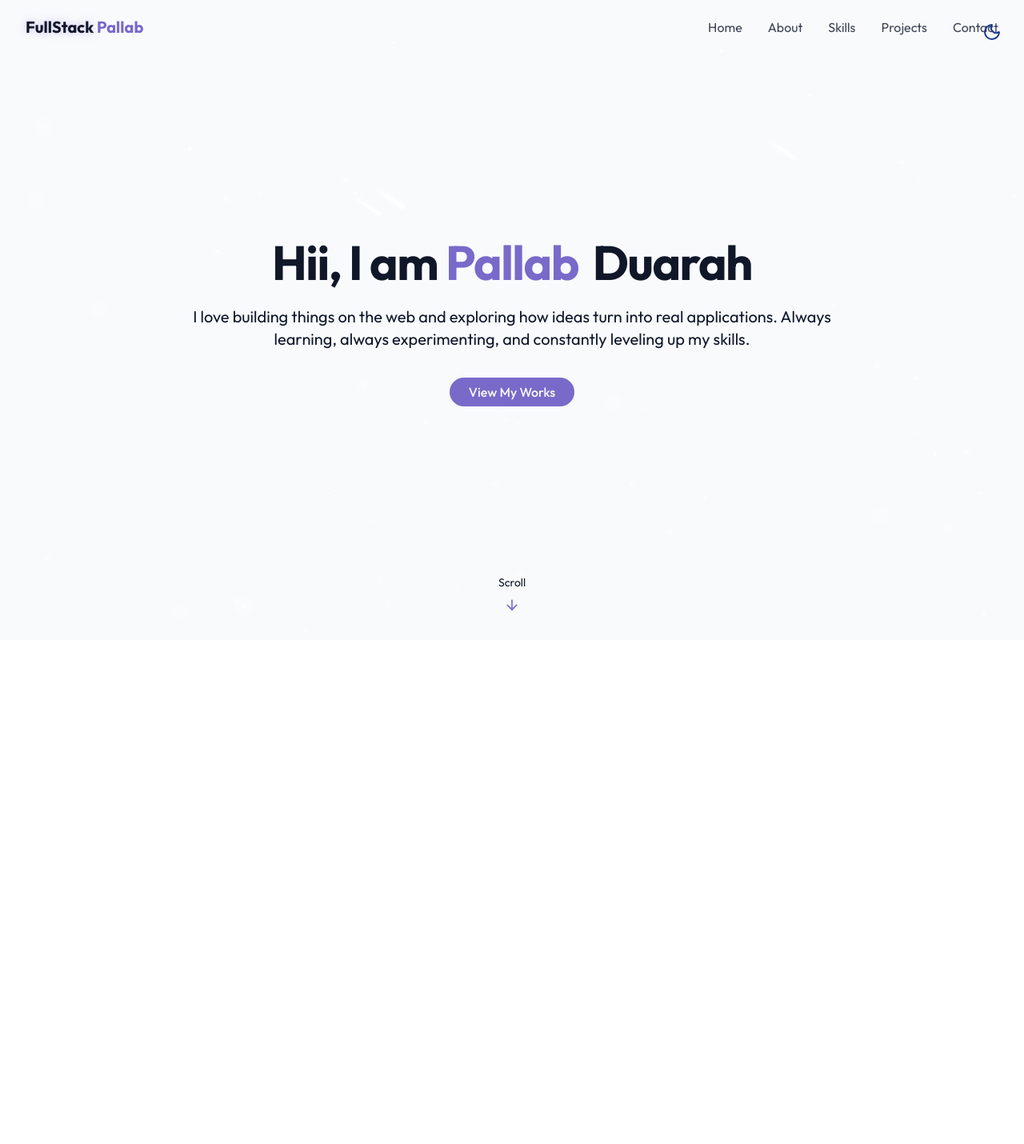
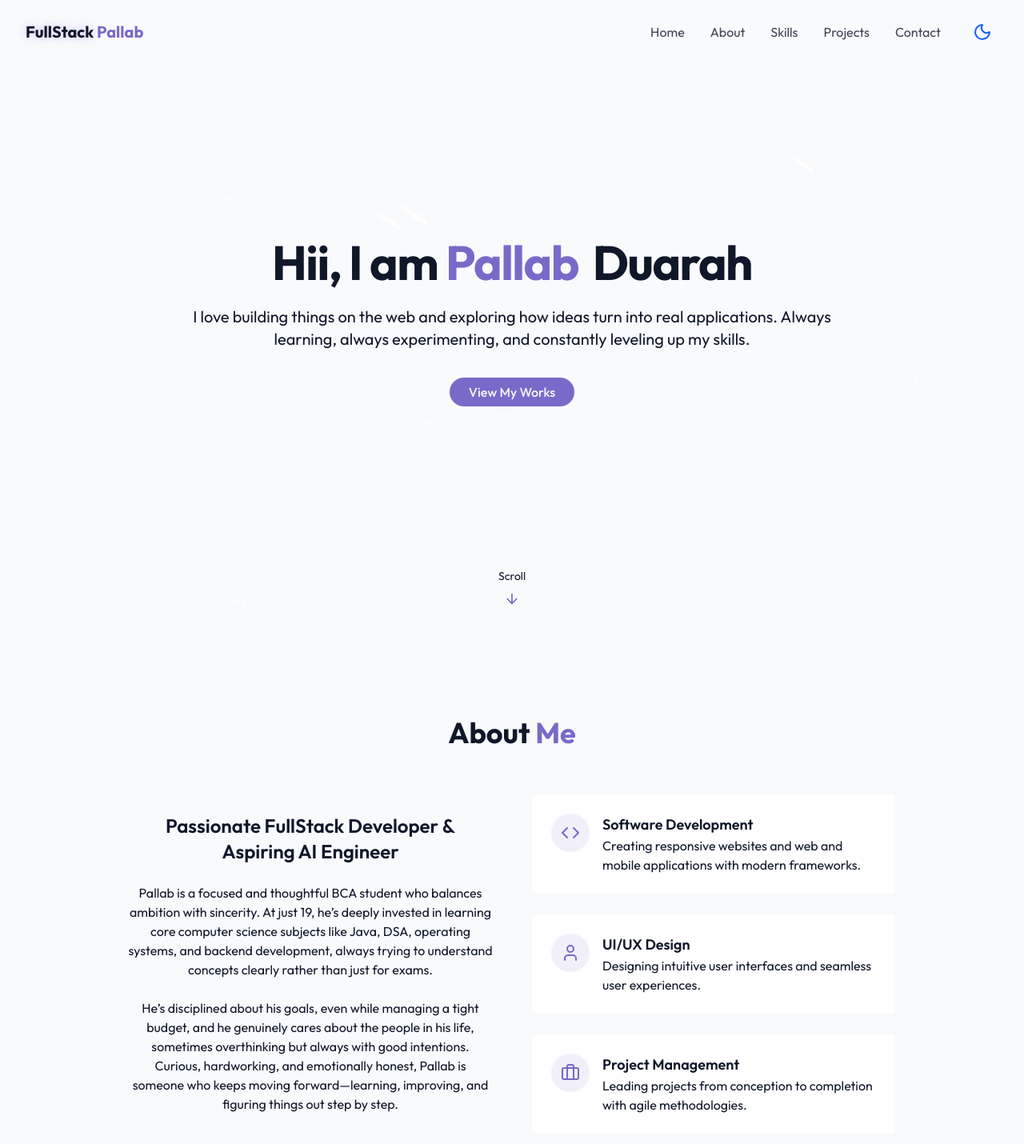
Before and after one commit to Coder-Pallab/FUTURE_FS_01, a React (Vite) app in the folder portfolio/: page / in a window 1280 px wide. Shown: the top 1430 px of the page at 80% size. Before the commit the page ends 800 px from the top, so only its background shows below. Built offline with nearby package versions, Linux system fonts and the light colour scheme.

Commit message:
about section

```diff
--- /dev/null
+++ b/portfolio/src/components/AboutSection.jsx
@@ -0,0 +1,78 @@
+import { Briefcase, Code, User } from 'lucide-react'
+import React from 'react'
+
+const AboutSection = () => {
+  return (
+    <section id='about' className='py-24 px-4 relative'>
+      {" "}
+      <div className='container mx-auto max-w-5xl'>
+        <h2 className='text-3xl md:text-4xl font-bold max-w-5xl'>
+          About <span className='text-primary'> Me</span>
+        </h2>
+
+        <div className='grid grid-cols-1 md:grid-cols-2 gap-12 items-center '>
+          <div className='mt-20 space-y-6'>
+            <h3 className='text-2xl font-semibold'>Passionate FullStack Developer & Aspiring AI Engineer</h3>
+
+            <p className='text-muted-foreground'>
+              Pallab is a focused and thoughtful BCA student who balances ambition with sincerity. At just 19, he’s deeply invested in learning core computer science subjects like Java, DSA, operating systems, and backend development, always trying to understand concepts clearly rather than just for exams.
+            </p>
+            <p className='text-muted-foreground'>
+              He’s disciplined about his goals, even while managing a tight budget, and he genuinely cares about the people in his life, sometimes overthinking but always with good intentions. Curious, hardworking, and emotionally honest, Pallab is someone who keeps moving forward—learning, improving, and figuring things out step by step.
+            </p>
+
+            <div className='flex flex-col sm:flex-row gap-4 pt-4 justify-center'>
+              <a href='#contact' className='cosmic-button'>
+                {" "}
+                Get in touch</a>
+
+                <a href='#' className='px-6 py-2 rounded-full border border-primary text-primary hover:bg-primary/10 transition-colors duration-300'>
+                {" "}
+                Download Resume</a>
+
+            </div>
+          </div>
+
+          <div className='grid grid-cols-1 gap-6'>
+            <div className='gradient-border p-6 card-hover'>
+              <div className='flex items-start gap-4'>
+                <div className='p-3 rounded-full bg-primary/10'>
+                <Code className='h-6 w-6 text-primary'/>
+                </div>
+                <div className='text-left'>
+                  <h3 className='font-semibold text-lg'> Software Development</h3>
+                  <p className='text-muted-foreground'>Creating responsive websites and web and mobile applications with modern frameworks.</p>
+                </div>
+              </div>
+            </div>
+            <div className='gradient-border p-6 card-hover'>
+              <div className='flex items-start gap-4'>
+                <div className='p-3 rounded-full bg-primary/10'>
+                <User className='h-6 w-6 text-primary'/>
+                </div>
+                <div className='text-left'>
+                  <h3 className='font-semibold text-lg'> UI/UX Design</h3>
+                  <p className='text-muted-foreground'>Designing intuitive user interfaces and seamless user experiences.</p>
+                </div>
+              </div>
+            </div>
+            <div className='gradient-border p-6 card-hover'>
+              <div className='flex items-start gap-4'>
+                <div className='p-3 rounded-full bg-primary/10'>
+                <Briefcase className='h-6 w-6 text-primary'/>
+                </div>
+                <div className='text-left'>
+                  <h3 className='font-semibold text-lg'> Project Management</h3>
+                  <p className='text-muted-foreground'>Leading projects from conception to completion with agile methodologies.</p>
+                </div>
+              </div>
+            </div>
+
+          </div>
+        </div>
+      </div>
+    </section>
+  )
+}
+
+export default AboutSection
--- a/portfolio/src/components/Navbar.jsx
+++ b/portfolio/src/components/Navbar.jsx
@@ -1,7 +1,7 @@
-import React, { useEffect, useState } from 'react'
-import { cn } from '../lib/utils'
-import { Menu, X } from 'lucide-react';
-
+import React, { useEffect, useState } from "react";
+import { cn } from "../lib/utils";
+import { Menu, X } from "lucide-react";
+import ThemeToggle from "./ThemeToggle";
 
 const navItems = [
   { name: "Home", href: "#hero" },
@@ -9,60 +9,88 @@ const navItems = [
   { name: "Skills", href: "#skills" },
   { name: "Projects", href: "#projects" },
   { name: "Contact", href: "#contact" },
-]
+];
+
 const Navbar = () => {
-
   const [isScrolled, setIsScrolled] = useState(false);
   const [isMenuOpen, setIsMenuOpen] = useState(false);
 
   useEffect(() => {
     const handleScroll = () => {
-            setIsScrolled(window.screenY > 10)
-        }
+      setIsScrolled(window.scrollY > 10);
+    };
 
     window.addEventListener("scroll", handleScroll);
+    return () => window.removeEventListener("scroll", handleScroll);
+  }, []);
 
-        return () => window.removeEventListener("scroll", handleScroll)
-
-    }, [])
   return (
-        <nav className={cn("fixed w-full z-40 transition-all duration-300", isScrolled ? "py-3 bg-background/80 backdrop-blur-md shadow-xs" : "py-5")}>
-            <div className='container flex items-center justify-between'>
-                <a href='#hero' className='text-xl font-bold text-primary'>
-                    <span className='relative z-10'>
-                        {" "}
-                        <span className='text-glow text-foreground'> FullStack </span>Pallab
-                    </span>
+    <nav
+      className={cn(
+        "fixed w-full z-40 transition-all duration-300",
+        isScrolled
+          ? "py-3 bg-background/80 backdrop-blur-md shadow-xs"
+          : "py-5"
+      )}
+    >
+      <div className="container flex items-center justify-between">
+        {/* Logo */}
+        <a href="#hero" className="text-xl font-bold text-primary">
+          <span className="text-glow text-foreground">FullStack</span> Pallab
         </a>
 
-                {/* Desktop version */}
-
-                <div className='hidden md:flex space-x-8'>
+        {/* Desktop Navigation */}
+        <div className="hidden md:flex items-center gap-8">
           {navItems.map((item, key) => (
-                        <a key={key} href={item.href} className='text-foreground/80 hover:text-primary transition-colors duration-300'>{item.name}</a>
+            <a
+              key={key}
+              href={item.href}
+              className="text-foreground/80 hover:text-primary transition-colors duration-300"
+            >
+              {item.name}
+            </a>
           ))}
+          <ThemeToggle />
         </div>
 
-                {/* Mobile menu */}
+        {/* Right Corner (Mobile Controls) */}
+        <div className="flex items-center gap-3 md:hidden">
+          <ThemeToggle />
 
           <button
-                onClick={() => setIsMenuOpen((prev) => !prev)} className='md:hidden p-2 text-foreground z-50'
-                aria-label={isMenuOpen? "Close Menu" : "Open Menu"}>
-                    {isMenuOpen ? <X size={24}/> : <Menu size={24}/>}</button>
-                <div className={cn("fixed inset-0 bg-background/95 backdrop-blur-md z-40 flex flex-col items-center justify-center",
-                    "transition-all duration-300 md:hidden",
-                    isMenuOpen ? "opacity-100 pointer-events-auto" : "opacity-0 pointer-events-none"
-                )}>
-                    <div className='flex flex-col space-y-8 text-xl'>
+            onClick={() => setIsMenuOpen(prev => !prev)}
+            className="p-2 text-foreground z-50"
+            aria-label={isMenuOpen ? "Close Menu" : "Open Menu"}
+          >
+            {isMenuOpen ? <X size={24} /> : <Menu size={24} />}
+          </button>
+        </div>
+      </div>
+
+      {/* Mobile Menu Overlay */}
+      <div
+        className={cn(
+          "fixed inset-0 bg-background/95 backdrop-blur-md z-40 flex flex-col items-center justify-center transition-all duration-300 md:hidden",
+          isMenuOpen
+            ? "opacity-100 pointer-events-auto"
+            : "opacity-0 pointer-events-none"
+        )}
+      >
+        <div className="flex flex-col space-y-8 text-xl">
           {navItems.map((item, key) => (
-                            <a key={key} href={item.href} className='text-foreground/80 hover:text-primary transition-colors duration-300'
-                            onClick={()=> setIsMenuOpen(false)}>{item.name}</a>
+            <a
+              key={key}
+              href={item.href}
+              onClick={() => setIsMenuOpen(false)}
+              className="text-foreground/80 hover:text-primary transition-colors duration-300"
+            >
+              {item.name}
+            </a>
           ))}
         </div>
       </div>
-            </div>
     </nav>
-    )
-}
+  );
+};
 
-export default Navbar
+export default Navbar;
--- a/portfolio/src/components/ThemeToggle.jsx
+++ b/portfolio/src/components/ThemeToggle.jsx
@@ -1,44 +1,48 @@
-import { Moon, Sun } from 'lucide-react';
-import React, { useEffect, useState } from 'react'
-import { cn } from '../lib/utils';
+import { Moon, Sun } from "lucide-react";
+import React, { useEffect, useState } from "react";
+import { cn } from "../lib/utils";
 
 const ThemeToggle = () => {
-
   const [isDarkMode, setIsDarkMode] = useState(false);
 
+  // Load saved theme
   useEffect(() => {
     const storedTheme = localStorage.getItem("theme");
+
     if (storedTheme === "dark") {
+      document.documentElement.classList.add("dark");
       setIsDarkMode(true);
-      document.documentElement.classList.add("dark");
-    } else {
-      setIsDarkMode(false)
     }
-  }, [])
+  }, []);
 
   const toggleTheme = () => {
     if (isDarkMode) {
       document.documentElement.classList.remove("dark");
-      localStorage.setItem("theme", "light")
-      setIsDarkMode(false)
+      localStorage.setItem("theme", "light");
+      setIsDarkMode(false);
+    } else {
+      document.documentElement.classList.add("dark");
+      localStorage.setItem("theme", "dark");
+      setIsDarkMode(true);
     }
-    else {
-      document.documentElement.classList.add("dark");
-      localStorage.setItem("theme", "dark")
-      setIsDarkMode(true)
-    }
-  }
+  };
+
   return (
-    <button onClick={toggleTheme} className={cn(
-      "fixed max-sm:hidden top-5 right-5 z-50 p-2 rounded-full transition-colors duration-300",
-      "focus:outline-hidden"
-    )}>
-      {" "}
-      {isDarkMode ?
-        <Sun className='h-6 w-6 text-yellow-300' /> :
-        <Moon className='h-6 w-6 text-blue-900' />}
+    <button
+      onClick={toggleTheme}
+      className={cn(
+        "p-2 rounded-full transition-colors duration-300",
+        "hover:bg-muted focus:outline-none"
+      )}
+      aria-label="Toggle Theme"
+    >
+      {isDarkMode ? (
+        <Sun className="h-6 w-6 text-yellow-400" />
+      ) : (
+        <Moon className="h-6 w-6 text-blue-600" />
+      )}
     </button>
-  )
-}
+  );
+};
 
-export default ThemeToggle
+export default ThemeToggle;
--- a/portfolio/src/pages/Home.jsx
+++ b/portfolio/src/pages/Home.jsx
@@ -3,18 +3,18 @@ import ThemeToggle from '../components/ThemeToggle'
 import StarBackground from '../components/StarBackground'
 import Navbar from '../components/Navbar'
 import HeroSection from '../components/HeroSection'
+import AboutSection from '../components/AboutSection'
 
 const Home = () => {
   return (
     <div className='min-h-screen bg-background text-foreground overflow-x-hidden text-center'>
-      {/* ThemeToggle */}
-      <ThemeToggle />
       {/* Background Effects */}
       <StarBackground/>
       {/* Navbar */}
       <Navbar/>
       {/* Main content */}
       <HeroSection/>
+      <AboutSection/>
     </div>
   )
 }
```
Lines whose indentation alone changed are shown as unchanged.
